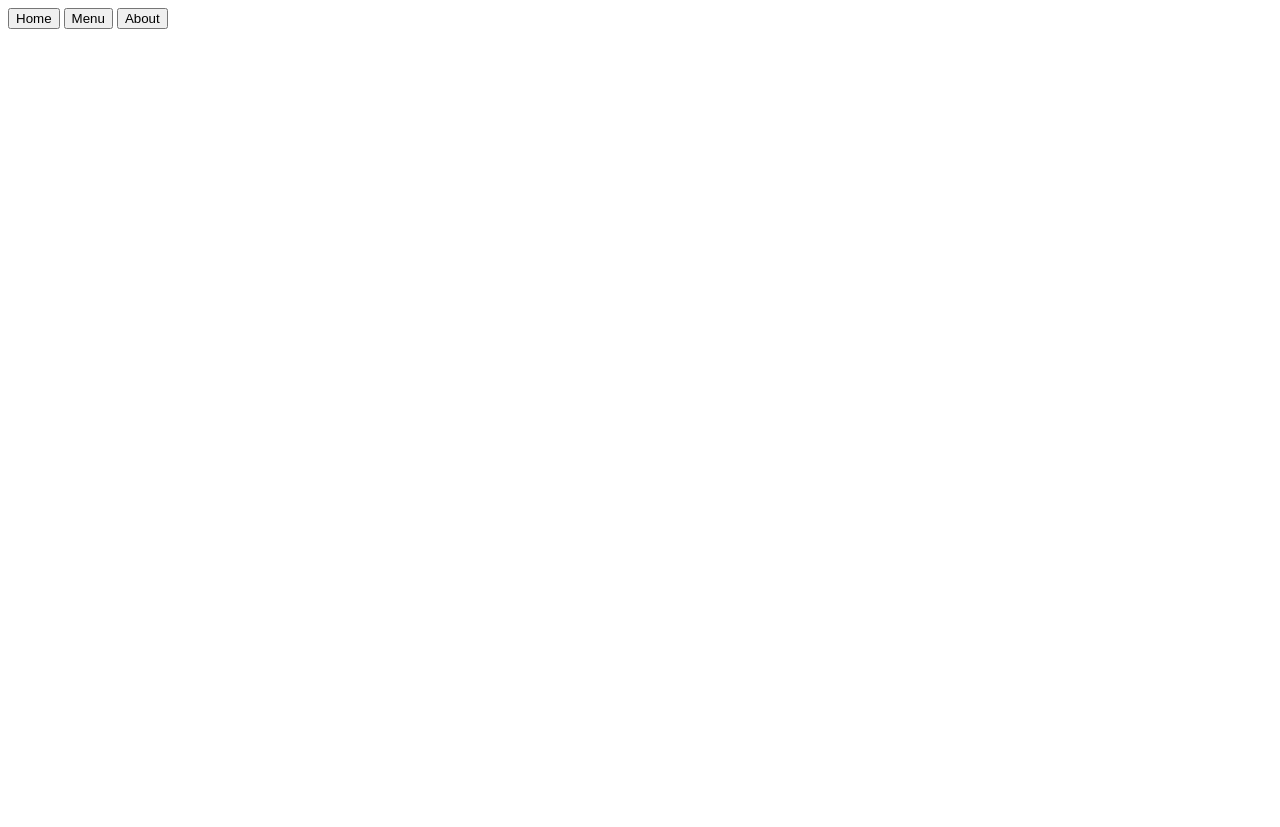
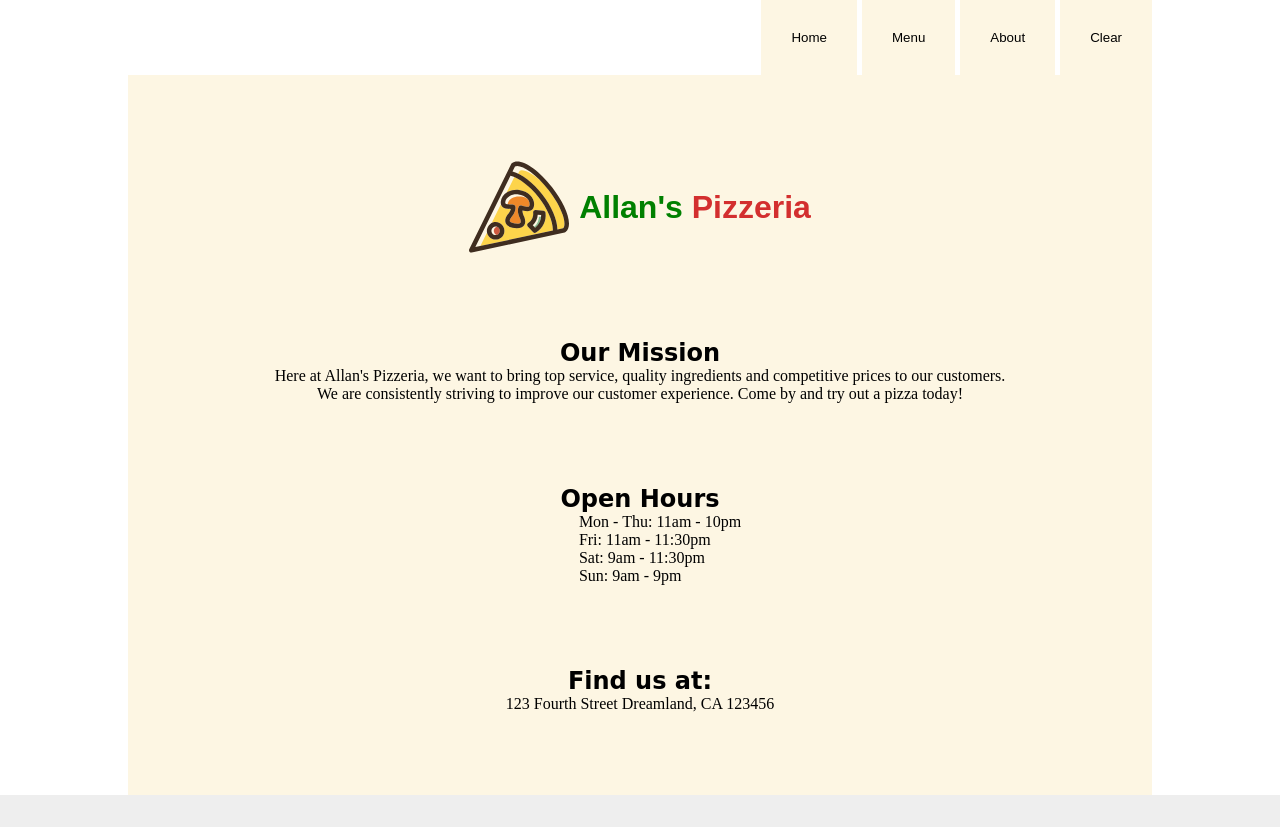
Before and after one commit to AllanChen-eng/Restaurant-Page, a website built with webpack: page src/template.html in a window 1280 px wide. Before the commit the page ends 800 px from the top, so only its background shows below. Built offline with nearby package versions, Linux system fonts and the light colour scheme.

Commit message:
Initial layout for home page and clear button
Clear button will allow users to clear the page
without adding more content.

```diff
--- a/package.json
+++ b/package.json
@@ -18,7 +18,9 @@
   },
   "homepage": "https://github.com/AllanChen-eng/Restaurant-Page#readme",
   "devDependencies": {
+    "css-loader": "^7.1.2",
     "html-webpack-plugin": "^5.6.3",
+    "style-loader": "^4.0.0",
     "webpack": "^5.101.0",
     "webpack-cli": "^6.0.1",
     "webpack-dev-server": "^5.2.2"
--- a/src/index.js
+++ b/src/index.js
@@ -1 +1,23 @@
-console.log("Hello World!");
+import "./styles.css";
+console.log("hello World");
+const content = document.querySelector(".content");
+
+function createHome(){
+
+}
+function createMenu(){
+
+}
+function createAbout(){
+
+}
+function clearContents(){
+    const clearBtn = document.querySelector("#clear-btn");
+    const removeContent = () =>{
+        content.innerHTML="";
+    }
+    clearBtn.addEventListener("click", ()=>{
+        removeContent();
+    });
+}
+clearContents();
--- /dev/null
+++ b/src/styles.css
@@ -0,0 +1,77 @@
+
+* {
+    margin: 0;
+    --menu-color:#fdf6e3;
+}
+ul{
+    list-style: none;
+}
+*, *::before, *::after {
+    box-sizing: border-box;
+}
+p, h1, h2, h3, h4, h5, h6 {
+    overflow-wrap: break-word;
+}
+body {
+  height: 100vh;
+  margin: 0;
+  overflow: hidden;
+  display: flex;
+  flex-direction: column;
+  justify-content: space-between;
+}
+.tab{
+    padding: 30px;
+    border: none;
+    background: var(--menu-color)
+}
+.header{
+margin-left: 10vw;
+  margin-right: 10vw;
+  display: flex;
+  justify-content: flex-end;
+  gap: 5px;
+
+}
+.content {
+  display: flex;
+  flex-direction: column;
+  background-color: var(--menu-color);
+  justify-content: space-evenly;
+  height: 90vh;
+  margin-left: 10vw;
+  margin-right: 10vw;
+}
+h2,p{
+    text-align: center;
+}
+h2{
+    font-family: cursive;
+}
+h1{
+    font-family: sans-serif;
+    color: green;
+}
+.red{
+    color: #D32F2F;
+}
+#company{
+    display: flex;
+    justify-content: center;
+    align-items: center;
+    gap: 10px;
+}
+#hours{
+    display: flex;
+    flex-direction: column;
+    align-items: center;
+}
+.footer {
+  display: flex;
+  background-color: #eee;
+  padding: 16px;
+}
+#pizza-logo{
+    width: 100px;
+    height: 100px;
+}
--- a/src/template.html
+++ b/src/template.html
@@ -1,18 +1,49 @@
 <!DOCTYPE html>
 <html lang="en">
-<head>
-    <meta charset="UTF-8">
-    <meta name="viewport" content="width=device-width, initial-scale=1.0">
-    <title>Document</title>
-</head>
-<body>
-    <header>
-        <nav>
-            <button>Home</button>
-            <button>Menu</button>
-            <button>About</button>
-        </nav>
-        <div id="content"></div>
+  <head>
+    <meta charset="UTF-8" />
+    <meta name="viewport" content="width=device-width, initial-scale=1.0" />
+    <title>Restaurant Page</title>
+    <link rel="stylesheet" href="styles.css" />
+  </head>
+  <body>
+    <header class="container">
+      <nav class="header">
+        <button class="tab" id="home-btn">Home</button>
+        <button class="tab" id="menu-btn">Menu</button>
+        <button class="tab" id="about-btn">About</button>
+        <button class="tab" id="clear-btn"> Clear</button>
+      </nav>
+      <div class="content">
+          <div class="card" id="company">
+            <img src="./pizza-svgrepo-com.svg" id="pizza-logo" alt="" />
+            <h1>Allan's <span class="red"> Pizzeria</span></h1>
+          </div>
+          <div class="card" id="about-us">
+            <h2>Our Mission</h2>
+            <p>
+              Here at Allan's Pizzeria, we want to bring top service, quality
+              ingredients and competitive prices to our customers.
+              <br />
+              We are consistently striving to improve our customer experience. Come by
+              and try out a pizza today!
+            </p>
+          </div>
+          <div class="card" id="hours">
+            <h2>Open Hours</h2>
+            <ul>
+              <li>Mon - Thu: 11am - 10pm</li>
+              <li>Fri: 11am - 11:30pm</li>
+              <li>Sat: 9am - 11:30pm</li>
+              <li>Sun: 9am - 9pm</li>
+            </ul>
+          </div>
+          <div class="card" id="location">
+            <h2>Find us at:</h2>
+            <p>123 Fourth Street Dreamland, CA 123456</p>
+          </div>
+      </div>
+      <div class="footer"></div>
     </header>
-</body>
+  </body>
 </html>
--- a/webpack.config.js
+++ b/webpack.config.js
@@ -19,4 +19,12 @@ module.exports = {
       template: "./src/template.html",
     }),
   ],
+   module: {
+    rules: [
+      {
+        test: /\.css$/i,
+        use: ["style-loader", "css-loader"],
+      },
+    ],
+  },
 };
```
Also changed, not shown: src/pizza-svgrepo-com.svg (added), 1 other file.
